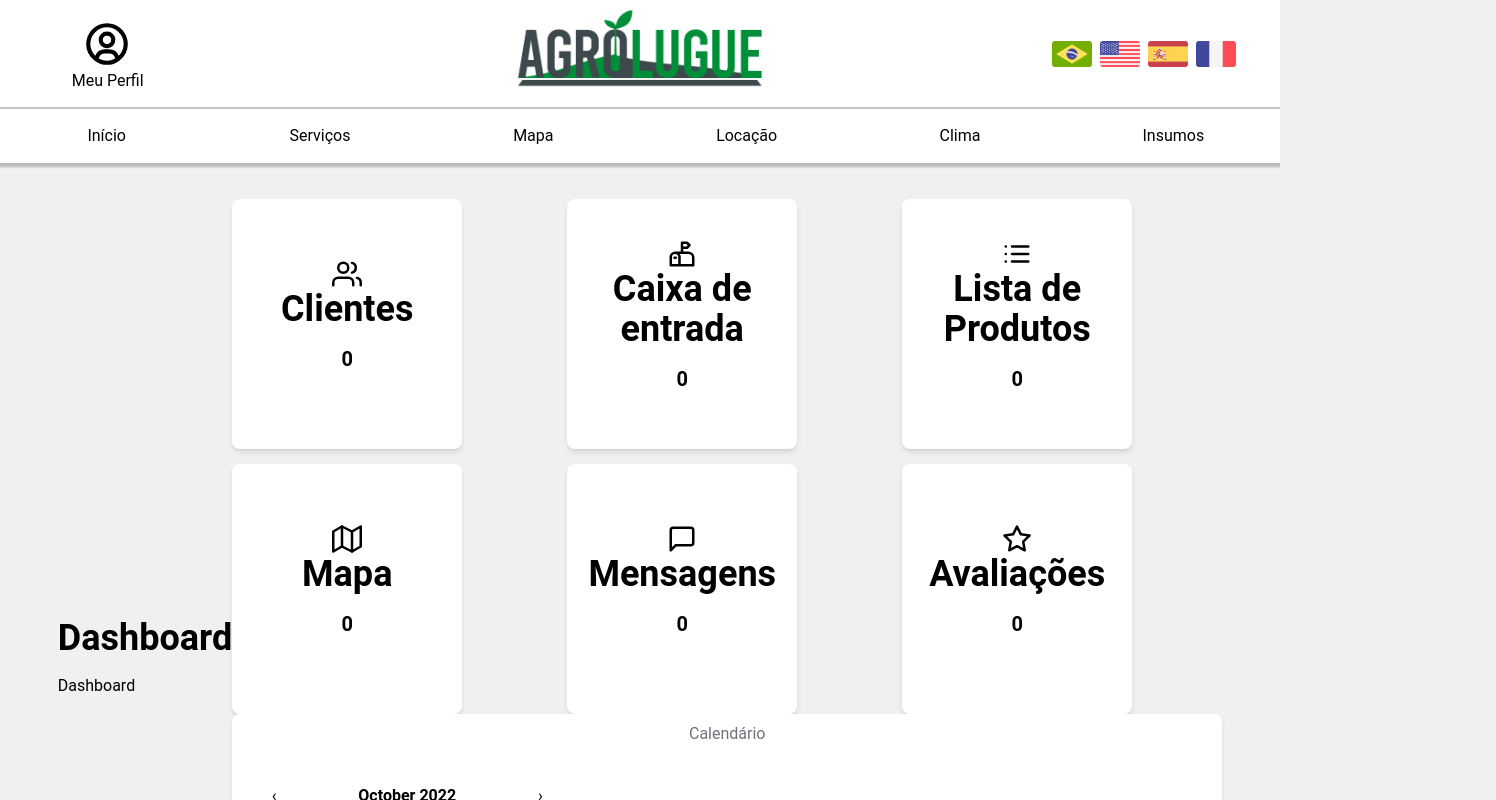
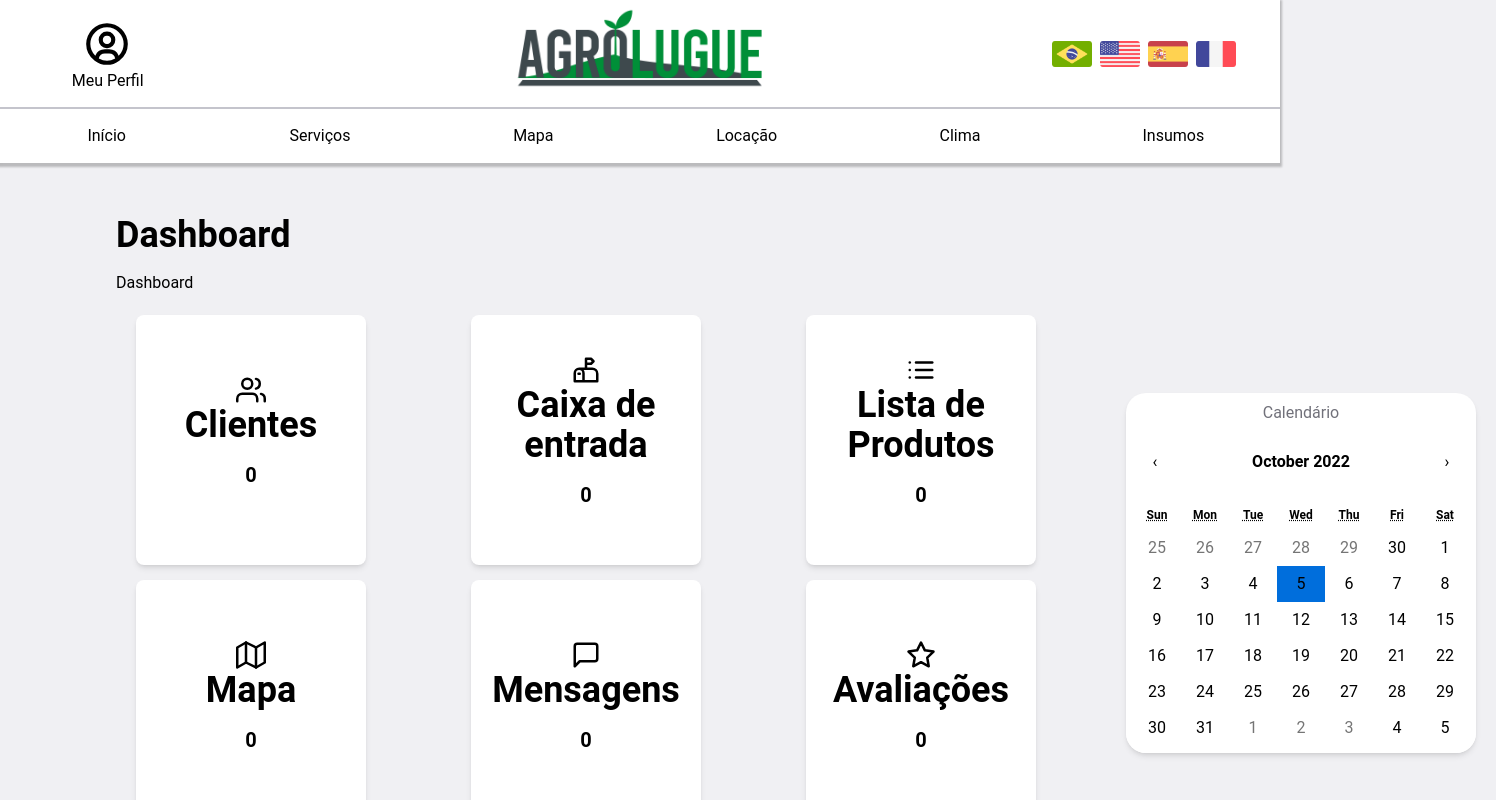
Before and after one commit to Jh0wjso/Geniuscon2022, a React (Vite) app in the folder Client/: page /vendor in a window 1280 px wide. Shown: the top 800 px of the page, 1496 px wide, since content can reach past the window. Built offline with nearby package versions, Linux system fonts and the light colour scheme.

Commit message:
:lipstick:  refactor modified styles Cards

```diff
--- a/Client/src/components/CardsDashboard/styles.css
+++ b/Client/src/components/CardsDashboard/styles.css
@@ -1,8 +1,8 @@
 .vendor-body {
-  display: grid;
+  display: flex;
   grid-template-columns: 1fr 1fr;
   flex-direction: column;
-  align-items: center;
+  align-items: flex-start;
   justify-content: center;
   padding: 20px;
 }
@@ -13,6 +13,14 @@
   gap: 15px;
   justify-content: center;
 
+}
+
+.vendor-container{
+  display: flex;
+  grid-template-columns: 1fr 1fr;
+  align-items: center;
+  justify-content: center;
+  padding: 20px;
 }
 
 .vendor-body .vendor-content .vendor-card {
@@ -42,4 +50,5 @@
   width: 100%;
   height: 100%;
   text-align: center;
+  border-radius: 20px;
 }
```
